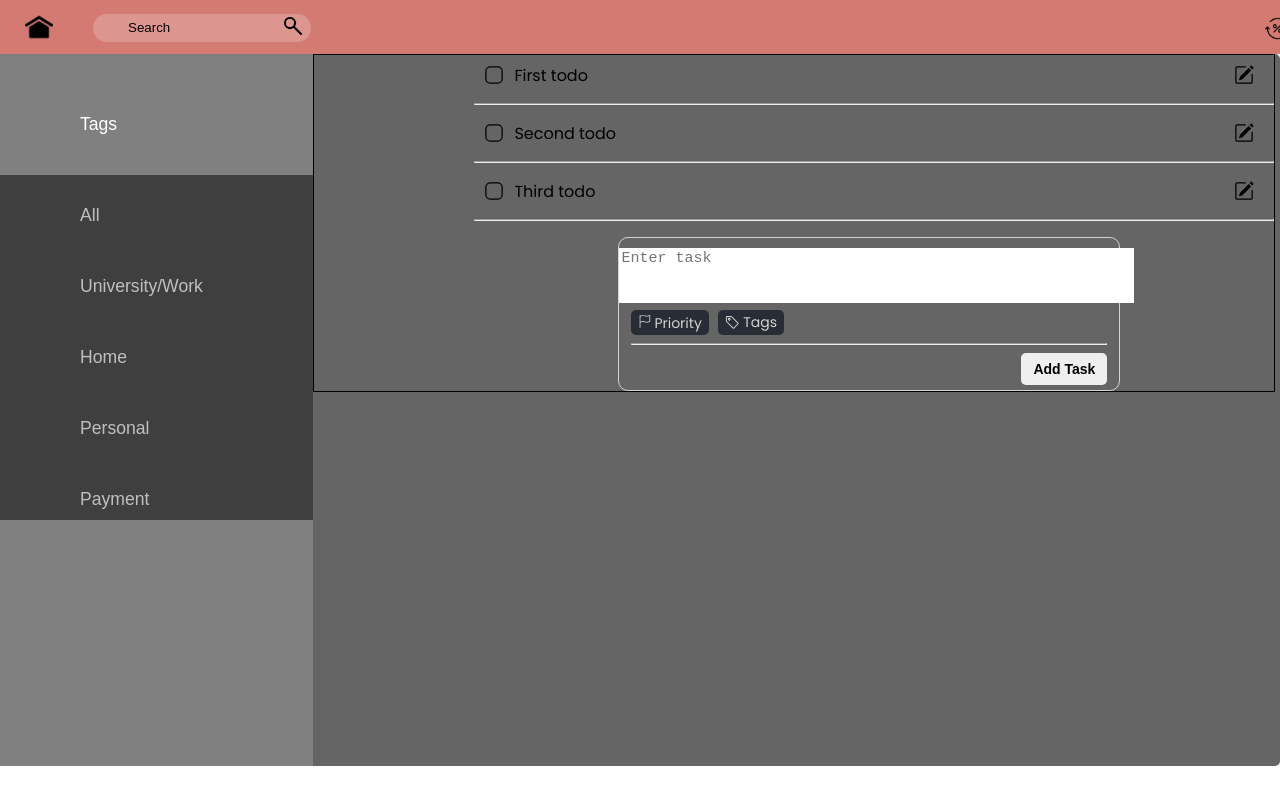
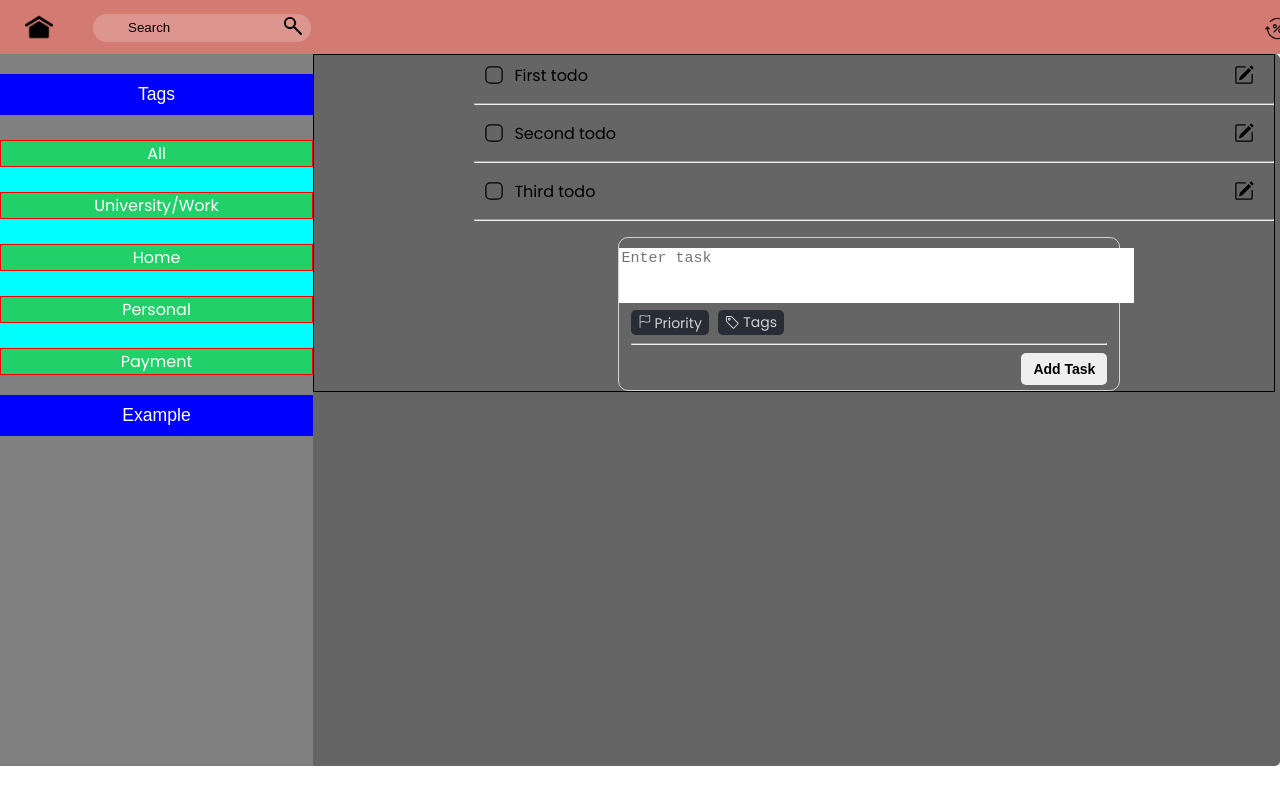
Before and after one commit to akhulbay/todo-list-react, a React (Create React App) app: page / in a window 1280 px wide. Both pictures are taken after a click on the item "Tags". Shown: the top 800 px of the page. Built offline with nearby package versions, Linux system fonts and the light colour scheme.

Commit message:
modified:   src/App.js 	modified:   src/components/Menu/Menu.module.css 	modified:   src/components/Menu/MenuBar.js 	deleted:    src/components/Menu/ToggleVisibility.js

```diff
--- a/src/App.js
+++ b/src/App.js
@@ -24,11 +24,34 @@ function App() {
     },
   ]);
 
+  const items = [
+    {
+      id: 0,
+      title: "All",
+    },
+    {
+      id: 1,
+      title: "University/Work",
+    },
+    {
+      id: 2,
+      title: "Home",
+    },
+    {
+      id: 3,
+      title: "Personal",
+    },
+    {
+      id: 4,
+      title: "Payment",
+    },
+  ];
+
   return (
     <div className="App">
-      <Header/>
+      <Header />
       <div className="AppBody">
-        <MenuBar/>
+        <MenuBar items={items} />
         <TodoList todo={todo} setTodo={setTodo} />
       </div>
     </div>
--- a/src/components/Menu/Menu.module.css
+++ b/src/components/Menu/Menu.module.css
@@ -8,26 +8,42 @@
 }
 
 .ul {
-    display: flex;
-    margin-top: 50px;
-    flex-direction: column;
-    gap: 30px;
+    margin-top: 20px;
     padding-left: 0;
 }
 
 .ul li {
     font-family: 'PT Sans', sans-serif;
-    font-weight: 400;
     font-size: 1.1em;
-    padding: 10px 0 10px 80px;
-    display: flex;
-    align-items: center;
+    padding: 10px 0 10px 0px;
     gap: 15px;
     cursor: pointer;
+    background-color: blue;
 }
 
 .ul li:hover{
     background-color: rgb(233, 233, 233);
-    border-radius: 30px;
+    border-radius: 20px;
 
 }
+
+.DropMenu{
+    background-color: black;
+    opacity: 0.5;
+}
+
+.MenuItems{
+    display: none;
+}
+
+.MenuItemsActive{
+    margin-top: 5px;
+    display: block;
+    background-color: aqua;
+}
+
+.MenuItem{
+    border: 1px solid red;
+    background-color: rgb(34, 208, 106);
+    margin-top: 25px;
+}
--- a/src/components/Menu/MenuBar.js
+++ b/src/components/Menu/MenuBar.js
@@ -1,14 +1,32 @@
 import ms from "./Menu.module.css";
 import "./Menu.module.css";
 import DropDownMenu from "./DropMenu/DropDownMenu";
+import { useState } from "react";
 
-function MenuBar() {
+function MenuBar({ items }) {
+  const [tageActive, setTageActive] = useState(false);
+  const MenuItems = ms.MenuItems;
+  const MenuItemsActive = ms.MenuItemsActive;
+
   return (
     <div className={ms.MenuBar}>
       <div className={ms.TextBody}>
         <ul className={ms.ul}>
-          <li>Tags</li>
-          <DropDownMenu />
+          <li
+            onClick={() => {
+              setTageActive(!tageActive);
+            }}
+          >
+            Tags
+          </li>
+        </ul>
+        <div className={tageActive ? MenuItemsActive : MenuItems}>
+          {items.map((item) => (
+            <div className={ms.MenuItem}>{item.title}</div>
+          ))}
+        </div>
+        <ul className={ms.ul}>
+          <li>Example</li>
         </ul>
       </div>
     </div>
```
Also changed, not shown: src/components/Menu/ToggleVisibility.js (deleted, +0 -17 lines).
